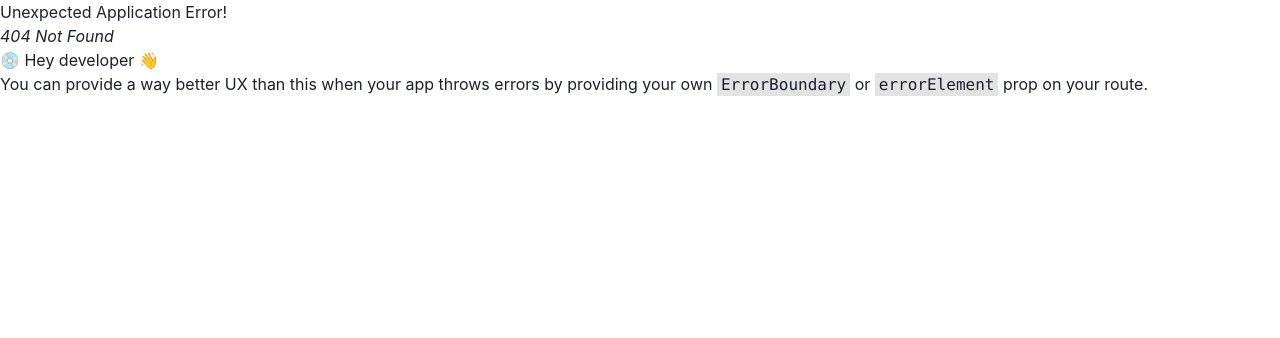
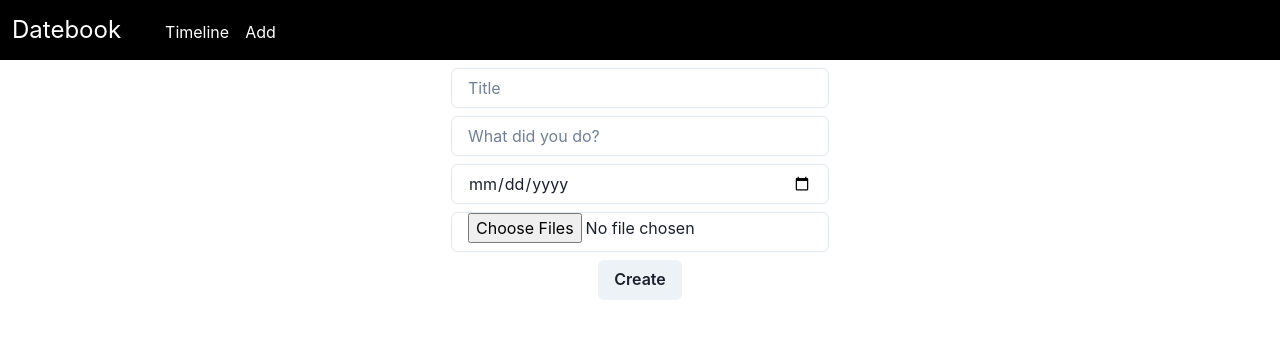
Before and after one commit to linnall/datebook, a React (Vite) app: page /create in a window 1280 px wide. Before the commit this address had no page. Shown: the top 338 px of the page. Built offline with nearby package versions, Linux system fonts and the light colour scheme.

Commit message:
create page form elements

```diff
--- a/src/components/navbar.tsx
+++ b/src/components/navbar.tsx
@@ -12,7 +12,7 @@ const NavBar = () => {
             </Text>
           </HStack>
           <Link to={"/timeline"}>Timeline</Link>
-          <Link to={"/add"}>Add</Link>
+          <Link to={"/create"}>Add</Link>
         </HStack>
       </HStack>
       <Outlet />
--- a/src/main.tsx
+++ b/src/main.tsx
@@ -21,7 +21,7 @@ const router = createBrowserRouter([
         element: <Timeline />,
       },
       {
-        path: "add",
+        path: "create",
         element: <Create />,
       },
     ],
--- a/src/routes/create.tsx
+++ b/src/routes/create.tsx
@@ -1,7 +1,15 @@
-import { Button } from "@chakra-ui/react";
+import { Button, Input, VStack } from "@chakra-ui/react";
 
 function Create() {
-  return <Button>Add</Button>;
+  return (
+    <VStack>
+      <Input placeholder="Title" size="md" type="text" />
+      <Input placeholder="What did you do?" size="md" type="text" />
+      <Input placeholder="Date" size="md" type="date" />
+      <Input placeholder="Photos" size="md" type="file" multiple />
+      <Button>Create</Button>
+    </VStack>
+  );
 }
 
 export default Create;
```
